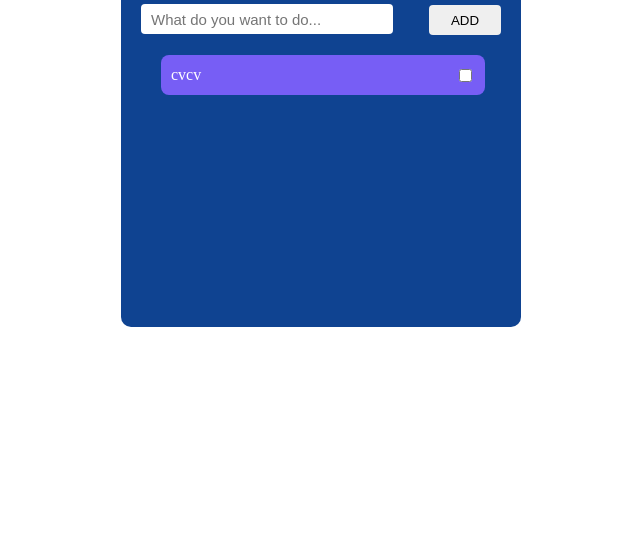
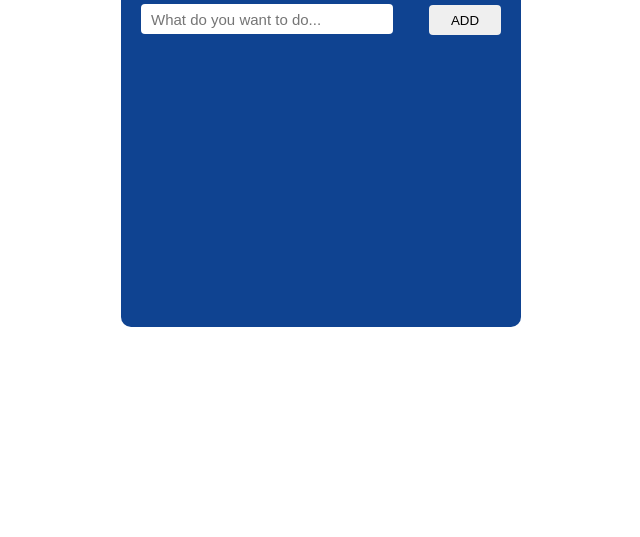
Before and after one commit to Maxi-raph/Todo-app, a plain HTML site: page index.html in a window 1280 px wide. Shown: the part 263-800 px from the top of the page, without its empty margins (319-959 px from the left). Drawn offline with Linux system fonts and the light colour scheme.

Commit message:
Update index.html

```diff
--- a/index.html
+++ b/index.html
@@ -17,7 +17,7 @@
                     <button class="btn" type="button">ADD</button>
                 </form>
                 <ul  class="todo_list">
-                <li class="list">cvcv <input type="checkbox" name="" id=""></li>
+
                 </ul>
             </div>
         </section>
```
